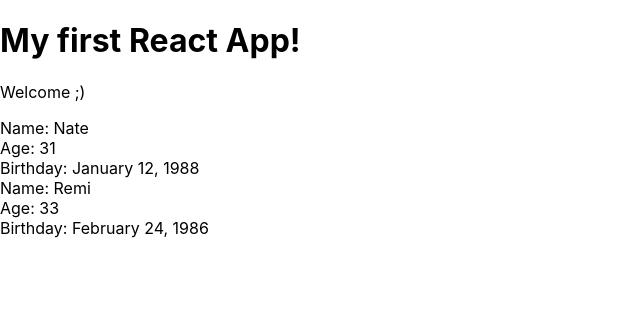
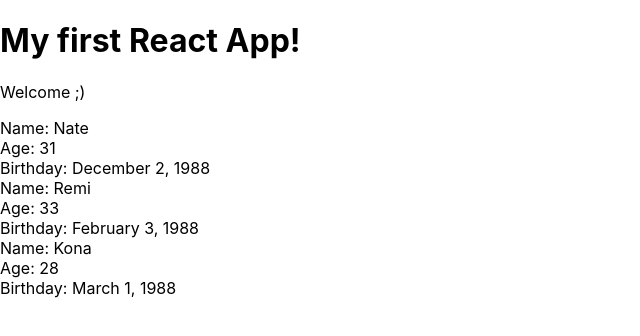
Before and after one commit to mrkwapo/reactDOM, a React (Create React App) app in the folder my-app/: page / in a window 1280 px wide. Shown: the top 336 px of the page, without its empty margins (0-640 px from the left). Built offline with nearby package versions, Linux system fonts and the light colour scheme.

Commit message:
Add files via upload

```diff
--- a/my-app/src/Ancestry.js
+++ b/my-app/src/Ancestry.js
@@ -1,17 +1,16 @@
-import React, { Component } from 'react';
+import React from 'react';
 
-class Ancestry extends Component {
-  render() {
-    // console.log(this.props);
-    const { name, age, birthday } = this.props;
+const Ancestry = ({ ancestors }) => {
+  const ancestorList = ancestors.map(ancestor => {
     return (
-      <div className='ancestor'>
-        <div>Name: {name}</div>
-        <div>Age: {age}</div>
-        <div>Birthday: {birthday}</div>
+      <div className='ancestor' key={ancestor.id}>
+        <div>Name: {ancestor.name}</div>
+        <div>Age: {ancestor.age}</div>
+        <div>Birthday: {ancestor.birthday}</div>
       </div>
     );
-  }
-}
+  });
+  return <div className='ancestor-list'>{ancestorList}</div>;
+};
 
 export default Ancestry;
--- a/my-app/src/App.js
+++ b/my-app/src/App.js
@@ -4,13 +4,19 @@
 
 // function App() { //this is the same as line 4 and 5
 class App extends Component {
+  state = {
+    ancestors: [
+      { name: 'Nate', age: 31, birthday: 'December 2, 1988', id: 1 },
+      { name: 'Remi', age: 33, birthday: 'February 3, 1988', id: 2 },
+      { name: 'Kona', age: 28, birthday: 'March 1, 1988', id: 3 }
+    ]
+  };
   render() {
     return (
       <div className='App'>
         <h1> My first React App!</h1>
         <p>Welcome ;)</p>
-        <Ancestry name='Nate' age='31' birthday='January 12, 1988' />
-        <Ancestry name='Remi' age='33' birthday='February 24, 1986' />
+        <Ancestry ancestors={this.state.ancestors} />
       </div>
     );
   }
```
